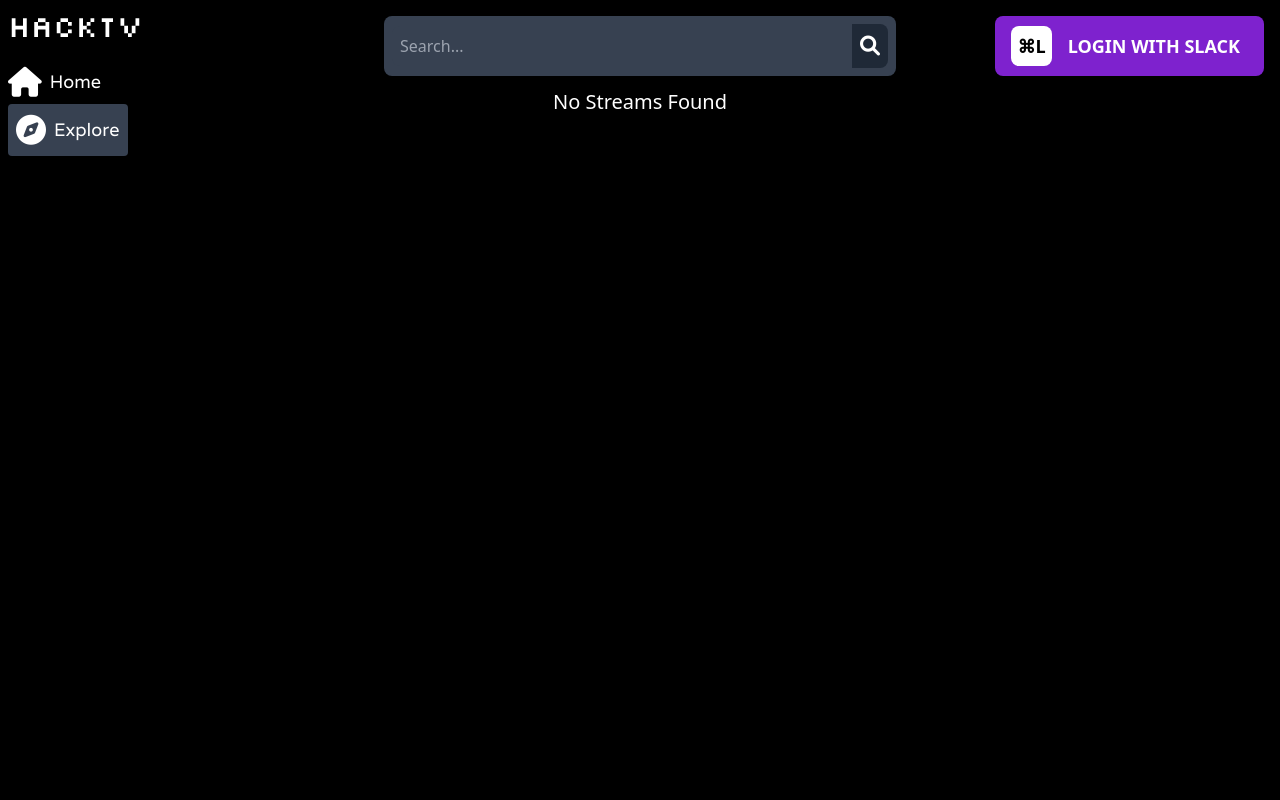
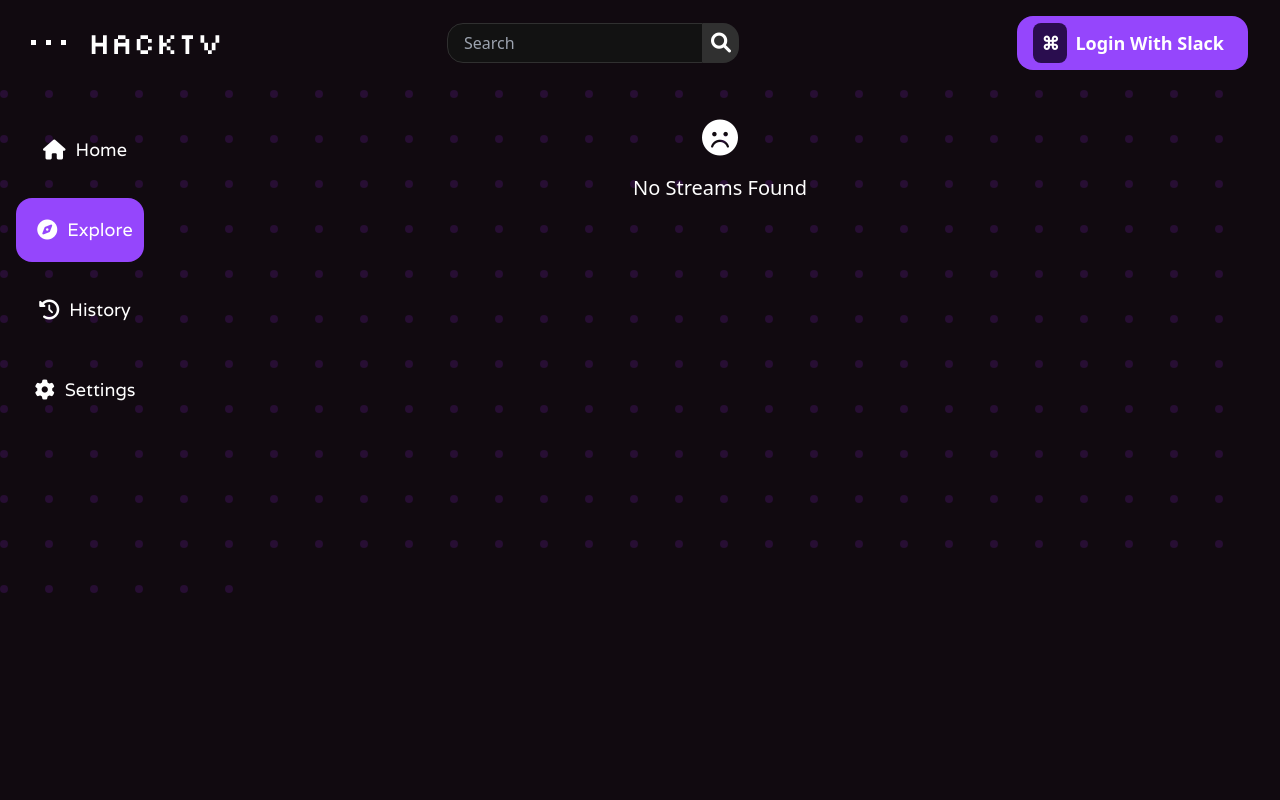
Before and after one commit to TalenMud/HackTV, a Flask app: page /search/1 in a window 1280 px wide. Run offline with Flask 3, Linux system fonts and the light colour scheme; the visitor is signed in with stand-in values (Sample User, id 1); data that the repository does not hold is empty; some libraries are stand-ins or nearby versions.

Commit message:
Make search use the new sidebar style

```diff
--- a/templates/search.html
+++ b/templates/search.html
@@ -1,59 +1,89 @@
 <!DOCTYPE html>
 <html lang="en">
 <head>
-    <meta charset="UTF-8">
-    <meta name="viewport" content="width=device-width, initial-scale=1.0">
-    <title>HackTV</title>
+    <title>Search</title>
     <script src="https://cdn.tailwindcss.com"></script>
+    <link rel="preconnect" href="https://fonts.googleapis.com">
+    <link rel="preconnect" href="https://fonts.gstatic.com" crossorigin>
+    <link href="https://fonts.googleapis.com/css2?family=Jura:wght@300..700&display=swap" rel="stylesheet">
     <link href="https://fonts.googleapis.com/css2?family=Varela&display=swap" rel="stylesheet">
     <link href="https://fonts.googleapis.com/css2?family=Silkscreen&display=swap" rel="stylesheet">
     <link rel="stylesheet" href="https://cdnjs.cloudflare.com/ajax/libs/font-awesome/6.0.0-beta3/css/all.min.css">
+    <link rel="stylesheet" href="{{ url_for('static', filename='styles/main.css') }}">
 </head>
+
 <body class="bg-black">
-    <div class="absolute top-2 left-2 text-2xl text-white font-[Silkscreen] md:text-3xl">
-        HackTV
+    <div id="background"></div>
+
+    <section class="h-[100vh] w-[100vw]">
+        <div class="p-4 pr-8 flex items-center bg-[#110A10] relative" style="z-index:1000;">
+            <div class="flex text-white items-center justify-center w-[4rem] hamDesign">
+                <span class="dot"></span>
+                <span class="dot"></span>
+                <span class="dot"></span>
+            </div>
+            <span class="font-[Silkscreen] text-2xl md:text-3xl ml-2 cursor-pointer" onclick="window.location.href='index.html';">HackTV</span>
+
+            <div class="flex items-center justify-center ml-16">
+                <input type="text" id="searchbox" placeholder="Search" class="pl-4">
+                <button class="bg-[#303030] h-[2.5rem] px-2 z-2" id="searchbutton">
+                    <i class="fas fa-search text-white text-xl"></i>
+                </button>
             </div>
 
-    <a href="/" class="absolute top-16 left-2 flex items-center space-x-2 hover:bg-gray-600 cursor-pointer transition-all duration-300">
-        <i class="fas fa-home text-white text-3xl"></i>
+            <div class="ml-auto">
+                <a href="/login" class="flex items-center activeButton">
+                    <div class="bg-[#2a0d4f] text-black p-1.5 px-2 rounded-lg">
+                        <span class="text-lg text-white font-semibold">⌘</span>
+                    </div>
+                    <span class="text-lg font-semibold p-2">  Login With Slack</span>
+                </a>
+            </div>
+        </div>
+
+        <div class="flex flex-row justify-start w-full bg-[]">
+            <div class="w-[9rem] relative hidden mt-8 lg:flex flex-col items-start ml-4 ml-0" id="menu">
+                <a class="menuItem" href="/">
+                    <i class="fas fa-home text-white text-xl"></i>
                     <span class="text-white text-lg font-[Varela]">Home</span>
                 </a>
 
-    <div id="explore-tab" class="absolute top-[13%] left-2 flex items-center space-x-2 bg-gray-700 p-2 rounded hover:bg-gray-600 cursor-pointer transition-all duration-300">
-        <i class="fas fa-compass text-white text-3xl"></i>
+                <a class="menuItem selected" href="/explore">
+                    <i class="fas fa-compass text-white text-xl"></i>
                     <span class="text-white text-lg font-[Varela]">Explore</span>
-    </div>
+                </a>
 
-    <div class="absolute top-4 left-1/2 transform -translate-x-1/2 w-full max-w-lg">
-        <div class="flex items-center bg-gray-700 p-2 rounded-lg shadow-lg hover:bg-gray-600 transition-all duration-300">
-            <input type="text" id="search-query" placeholder="Search..." class="bg-gray-700 text-white outline-none p-2 flex-1 rounded-l-lg hover:bg-gray-600 focus:ring-2 focus:ring-blue-500" value="{{ search_query }}" />
-            <div class="border-l border-gray-500 h-full mx-2"></div>
-            <div class="bg-gray-800 p-2 rounded-r-lg hover:bg-gray-700" id="search-button">
-                <i class="fas fa-search text-white text-xl"></i>
-            </div>
-        </div>
-    </div>
+                <a class="menuItem" href="/history">
+                    <i class="fas fa-clock-rotate-left text-white text-xl"></i>
+                    <span class="text-white text-lg font-[Varela]">History</span>
+                </a>
 
-    <div class="absolute top-4 right-4">
-        <a href="/login" class="flex items-center space-x-2 bg-purple-700 text-white px-4 py-2 rounded-lg shadow-md hover:bg-purple-600 transition-all duration-300">
-            <div class="bg-white text-black p-1.5 rounded-lg">
-                <span class="text-lg font-semibold">⌘L</span>
-            </div>
-            <span class="text-lg font-semibold p-2">LOGIN WITH SLACK</span>
+                <a class="menuItem" href="/settings">
+                    <i class="fas fa-gear text-white text-xl"></i>
+                    <span class="text-white text-lg font-[Varela]">Settings</span>
                 </a>
             </div>
 
+            <div class="flex flex-col items-center justify-center w-full h-full text-center">
                 <div id="no-results" class="hidden text-center text-white text-xl mt-8">
                     <i class="fas fa-frown text-4xl mb-4"></i>
                     <p>No Streams Found</p>
                 </div>
 
-    <div id="cards-container" class="mt-40 p-4 grid grid-cols-3 gap-6"></div>
+                <div id="cards-container" class="mt-40 p-4 grid grid-cols-3 gap-6">
+                    <!-- Cards will be dynamically injected here -->
+                </div>
+            </div>
+        </div>
+    </section>
+
+    <script src="{{ url_for('static', filename='scripts/script.js') }}"></script>
+    <script src="{{ url_for('static', filename='scripts/dots.js') }}"></script>
 
     <script>
+        const searchButton = document.getElementById('searchbutton');
+        const searchQuery = document.getElementById('searchbox');
         const cardsContainer = document.getElementById('cards-container');
-        const searchButton = document.getElementById('search-button');
-        const searchQuery = document.getElementById('search-query');
         const noResultsMessage = document.getElementById('no-results');
 
         const searchResults = {{ results|tojson }};
@@ -111,7 +141,7 @@
         }
 
         searchButton.addEventListener('click', () => {
-            const query = searchQuery.value.trim().toLowerCase();
+            const query = searchQuery.value.trim();
             if (query) {
                 window.location.href = `/search/${query}`;
             }
@@ -119,7 +149,7 @@
 
         searchQuery.addEventListener('keypress', (e) => {
             if (e.key === 'Enter') {
-                const query = searchQuery.value.trim().toLowerCase();
+                const query = searchQuery.value.trim();
                 if (query) {
                     window.location.href = `/search/${query}`;
                 }
@@ -128,5 +158,6 @@
 
         createCards();
     </script>
+
 </body>
 </html>
```
Lines whose indentation alone changed are shown as unchanged.
